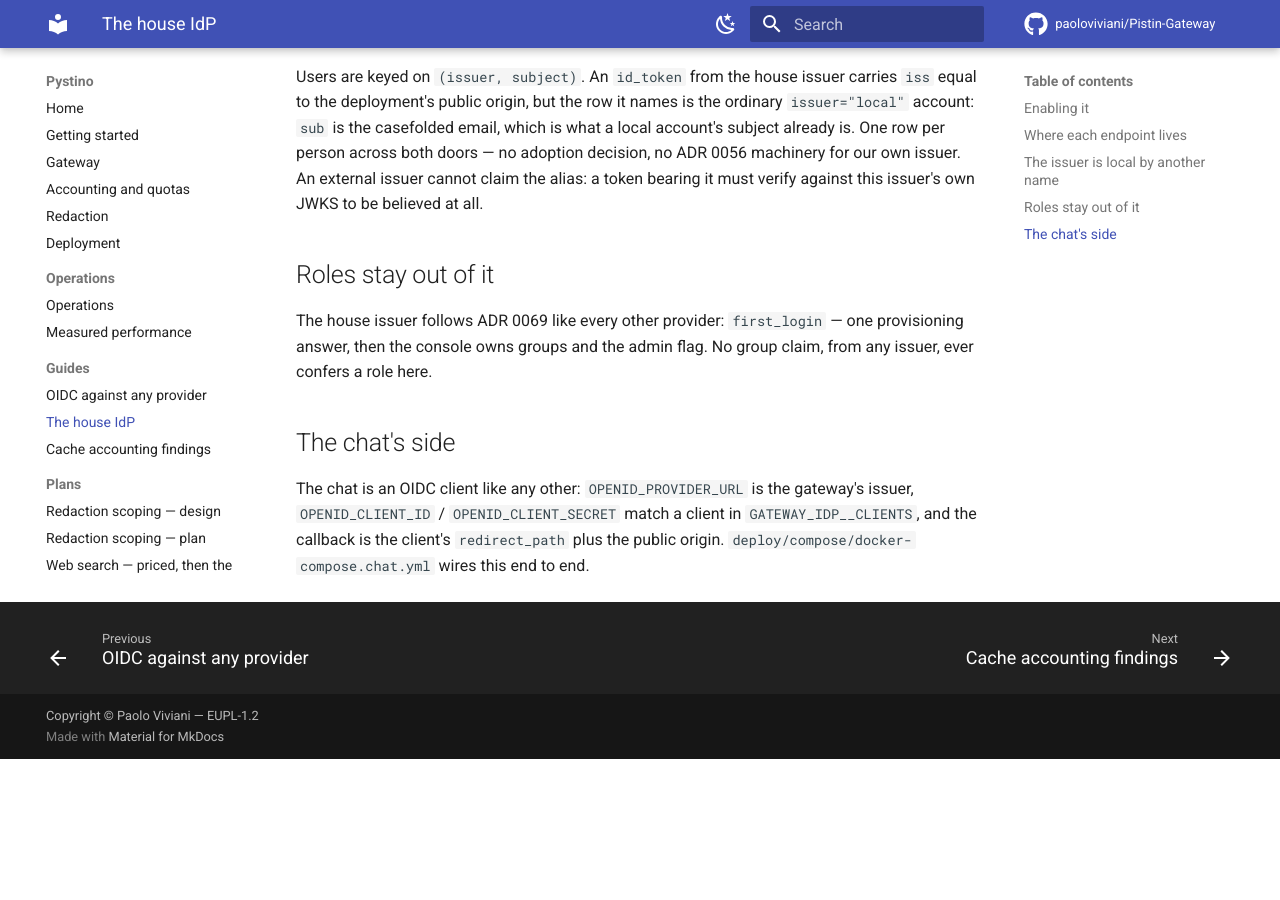
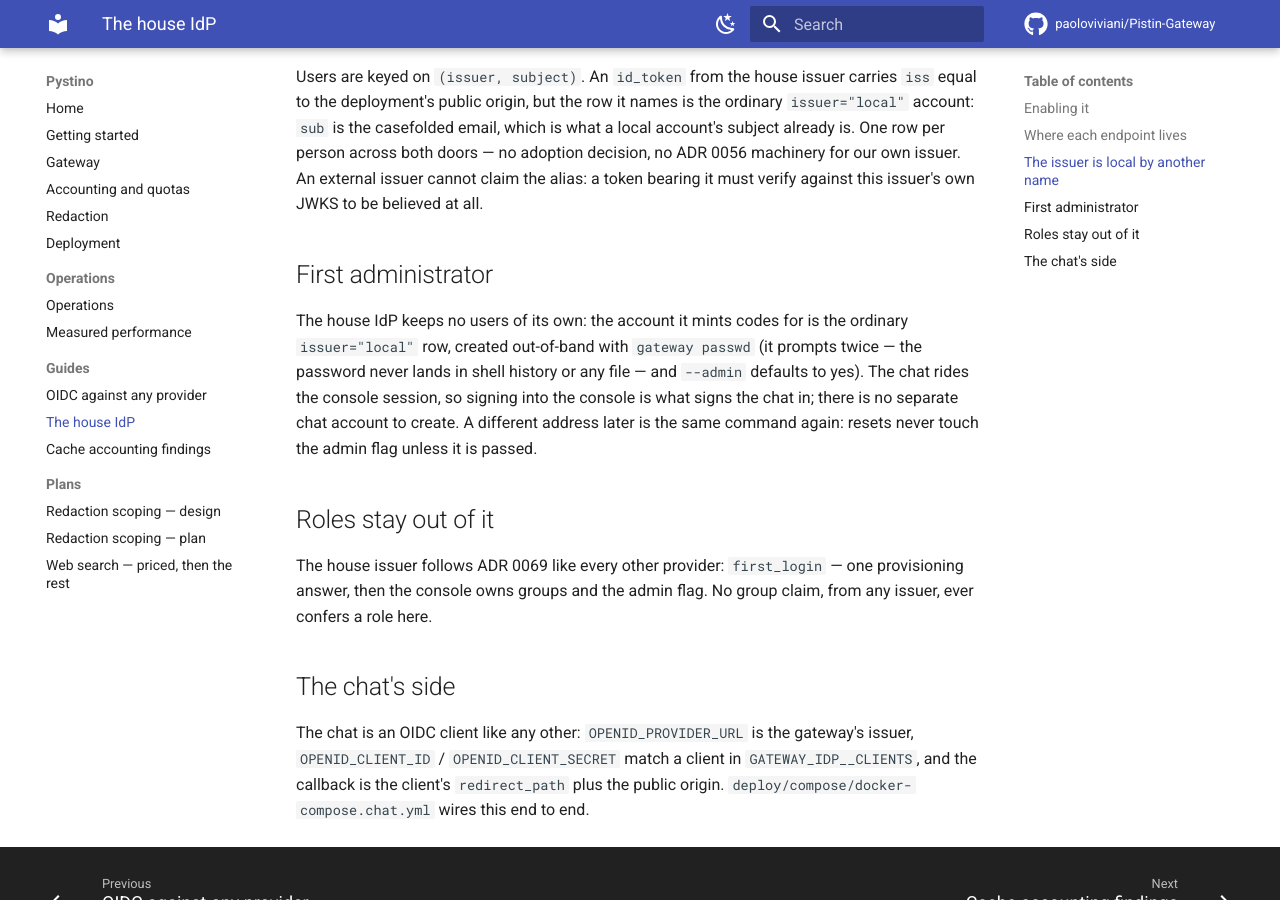
Before and after one commit to paoloviviani/Pystino, an MkDocs documentation site: the page built from docs/idp.md, in a window 1280 px wide and 900 px high, scrolled down 1507 px. Built offline with MkDocs 1.6.1 and Material for MkDocs 9.7.7, drawn with Linux system fonts in a browser that asks for light colours; comment, search, counter and statistics services are not loaded; before the commit the page ends 2266 px from its top, so only the background shows below that.

Commit message:
House IdP: the first administrator is the local account

```diff
--- a/docs/idp.md
+++ b/docs/idp.md
@@ -54,6 +54,16 @@ machinery for our own issuer. An external issuer cannot claim the alias: a
 token bearing it must verify against this issuer's own JWKS to be believed at
 all.
 
+## First administrator
+
+The house IdP keeps no users of its own: the account it mints codes for is
+the ordinary `issuer="local"` row, created out-of-band with `gateway passwd`
+(it prompts twice — the password never lands in shell history or any file —
+and `--admin` defaults to yes). The chat rides the console session, so
+signing into the console is what signs the chat in; there is no separate
+chat account to create. A different address later is the same command again:
+resets never touch the admin flag unless it is passed.
+
 ## Roles stay out of it
 
 The house issuer follows ADR 0069
```
